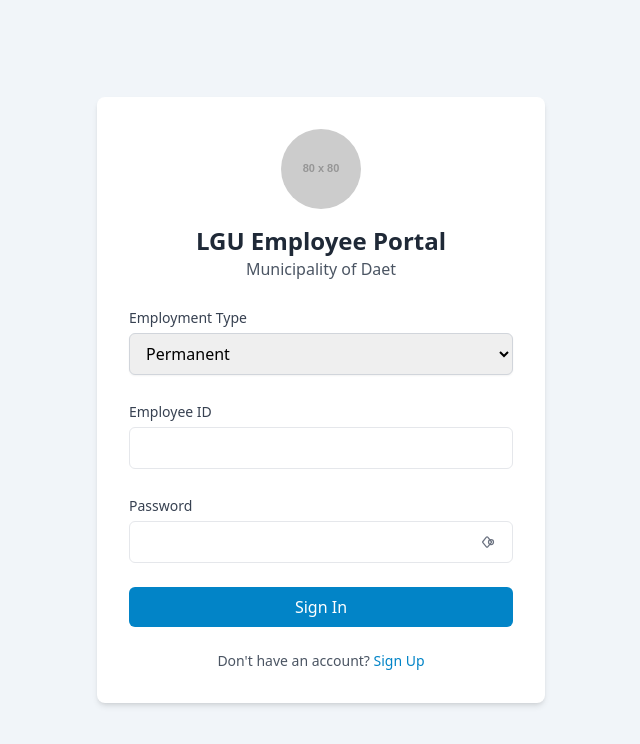
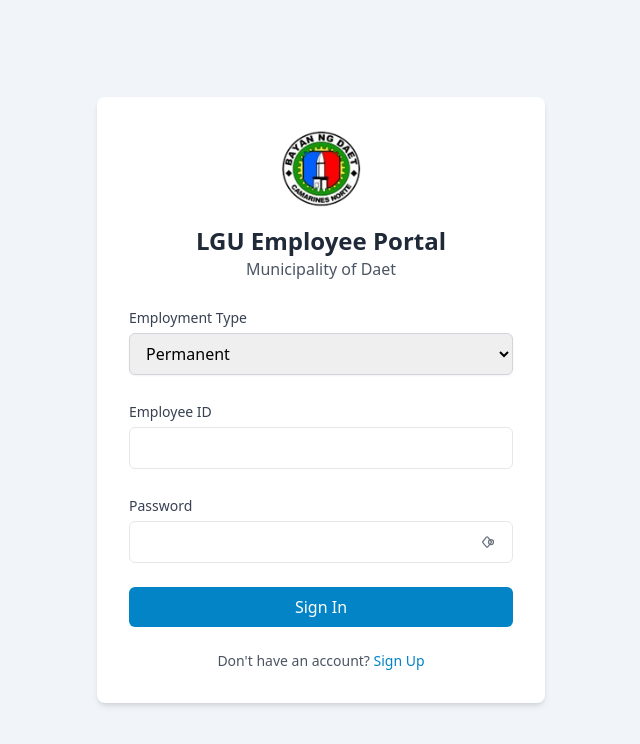
Before and after one commit to NikkoAce/lgu-employee-portal, a plain HTML site: page public/index.html in a window 1280 px wide. Shown: the whole page, without its empty margins (319-959 px from the left). Drawn offline with nearby package versions, Linux system fonts and the light colour scheme; placeholder pictures from the web are drawn by us.

Commit message:
update logo

```diff
--- a/public/index.html
+++ b/public/index.html
@@ -11,7 +11,7 @@
 
     <div class="w-full max-w-md p-8 space-y-6 bg-white rounded-lg shadow-md">
         <div class="text-center">
-            <img src="https://placehold.co/80x80/1E293B/FFFFFF?text=LGU" alt="LGU Logo" class="mx-auto h-20 w-20 rounded-full">
+            <img src="LGU-DAET LOGO.png" alt="LGU Logo" class="mx-auto h-20 w-20 rounded-full">
             <h2 class="mt-4 text-2xl font-bold text-gray-800">LGU Employee Portal</h2>
             <p class="text-gray-600">Municipality of Daet</p>
         </div>
```
Also changed, not shown: public/dashboard.html (+1 -1 lines), public/register.html (+1 -1 lines), public/LGU-DAET LOGO.png (added).
